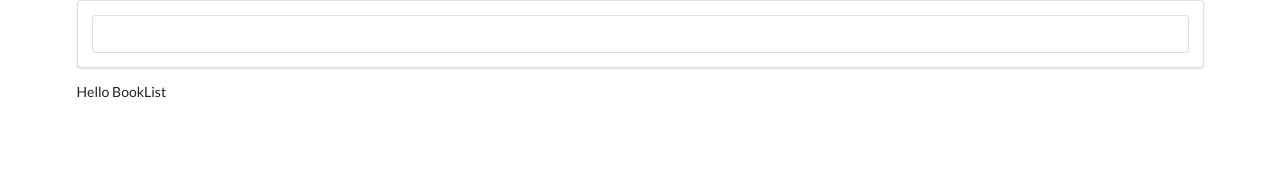
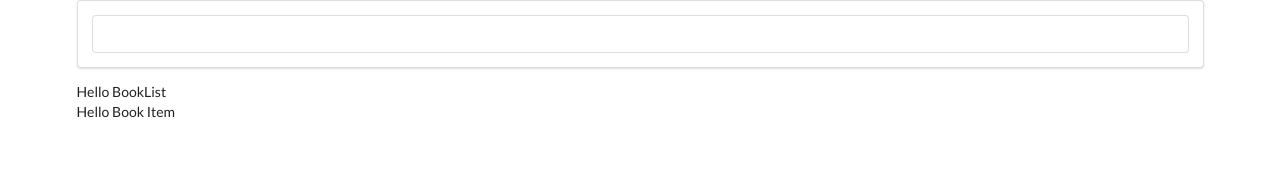
Before and after one commit to hhuang2088/booktube, a React (Create React App) app: page / in a window 1280 px wide. Shown: the top 192 px of the page. Built offline with nearby package versions, Linux system fonts and the light colour scheme.

Commit message:
created BookItem functional component and imported it into BookList component

```diff
--- /dev/null
+++ b/src/components/BookItem.js
@@ -0,0 +1,11 @@
+import React from 'react';
+
+const BookItem = () => {
+	return(
+		<div>
+			Hello Book Item
+		</div>
+	)
+}
+
+export default BookItem
--- a/src/components/BookList.js
+++ b/src/components/BookList.js
@@ -1,9 +1,11 @@
 import React from 'react';
+import BookItem from './BookItem';
 
 const BookList = ({books}) => {
 	return(
 		<div>
 			Hello BookList
+			<BookItem />
 		</div>
 	)
 }
```
